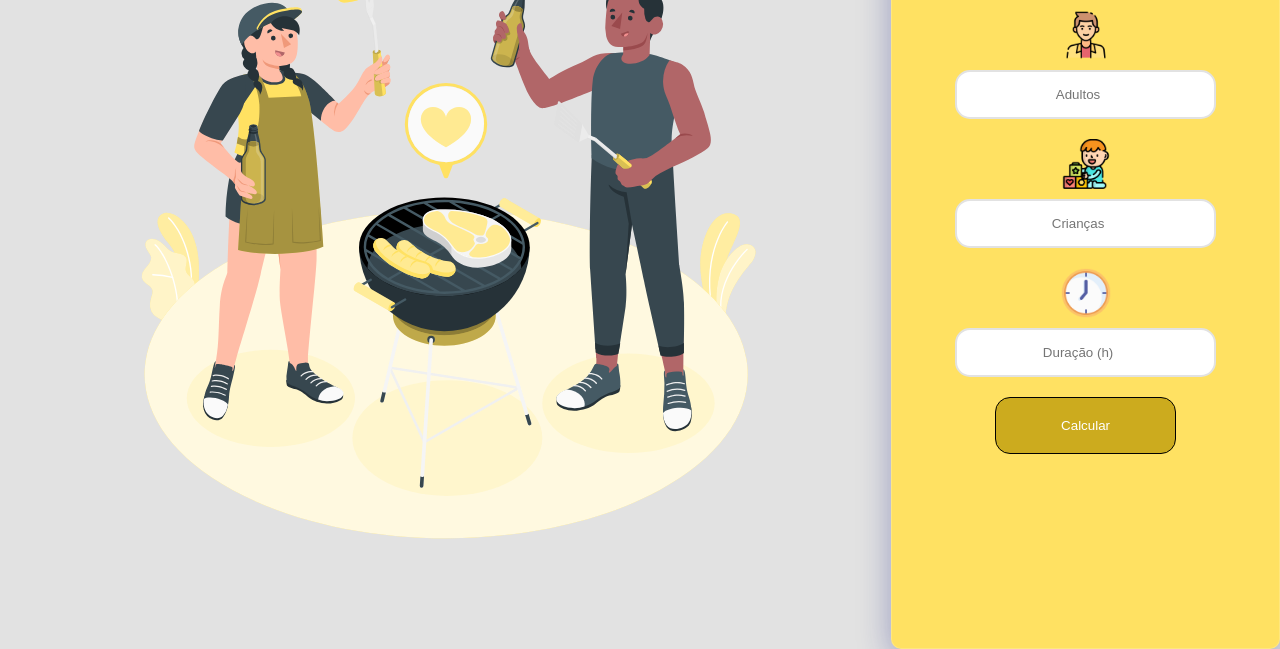
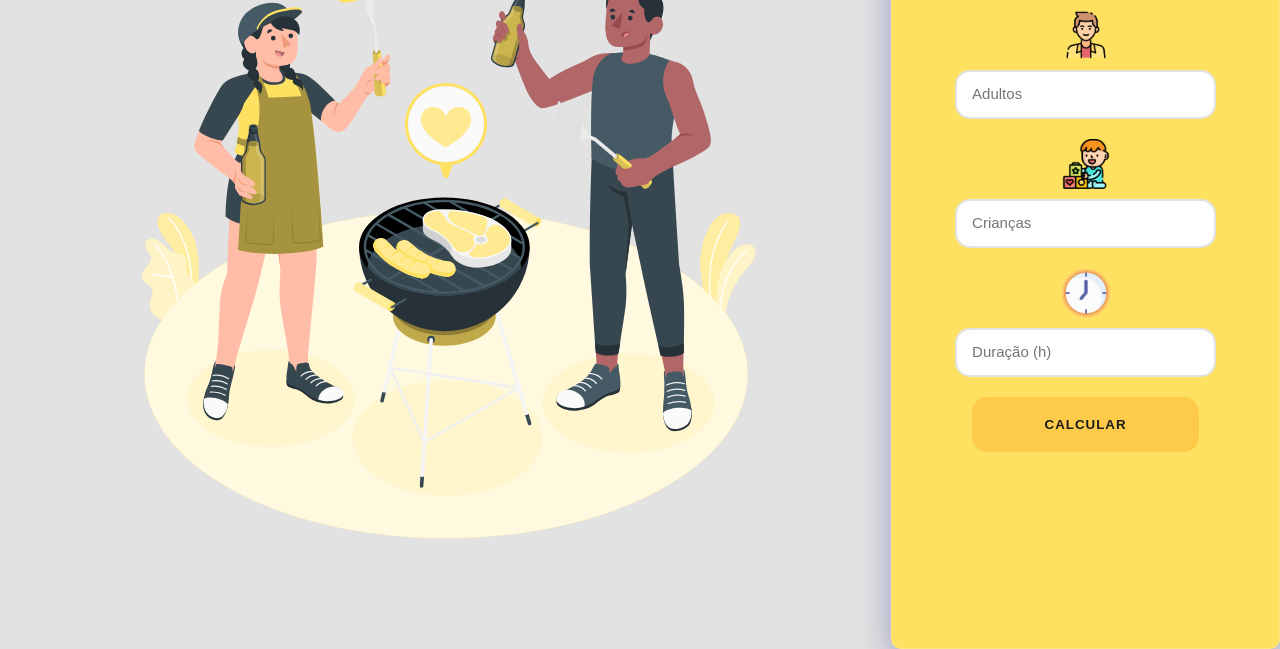
Before and after one commit to GabrielSF2022/Churrascometro, a plain HTML site: page index.html in a window 1280 px wide. Shown: the part 151-800 px from the top of the page. Drawn offline with Linux system fonts and the light colour scheme.

Commit message:
Update style.css

```diff
--- a/css/style.css
+++ b/css/style.css
@@ -48,26 +48,42 @@ main {
 input {
   width: 100%;
   margin: 10px 0px 20px 0px;
-  justify-content: center;
-  text-align: center;
   display: block;
   padding: 15px;
   border-radius: 15px;
   border: 2px solid #e2e2e2;
 }
 
+input:focus{
+  -webkit-box-shadow:0px 1px 52px 19px rgba(62,66,66,0.5);
+  -moz-box-shadow: 0px 1px 52px 19px rgba(62,66,66,0.5);
+  box-shadow: 0px 1px 52px 19px rgba(62,66,66,0.5);
+  outline: 0;
+}
+
+input::placeholder{
+  font-size: 15px;
+}
+
 button {
-  background-color: #ccab1e;
+  background-color:#fdca49;
+  font-weight: 700;
   border-radius: 15px;
-  color: #fff;
-  width: 80%;
-  padding: 20px;
-  border: 1px solid black;
+  color:#1C1C1C;
+  width: 100% ;
+  padding: 20px 16px;
+  font-size: 'Roboto';
+  border: none;
   cursor: pointer;
-  transition: 0.3s;
+  text-transform: uppercase;
+  letter-spacing: 1px;
+  transition: 0.3s all ease;
 }
 
 button:hover {
+  -webkit-box-shadow:0px 1px 52px 19px rgba(62,66,66,0.5);
+  -moz-box-shadow: 0px 1px 52px 19px rgba(62,66,66,0.5);
+  box-shadow: 0px 1px 52px 19px rgba(62,66,66,0.5);
   transform: 0.3s;
   margin-top: 2px;
 }
```
